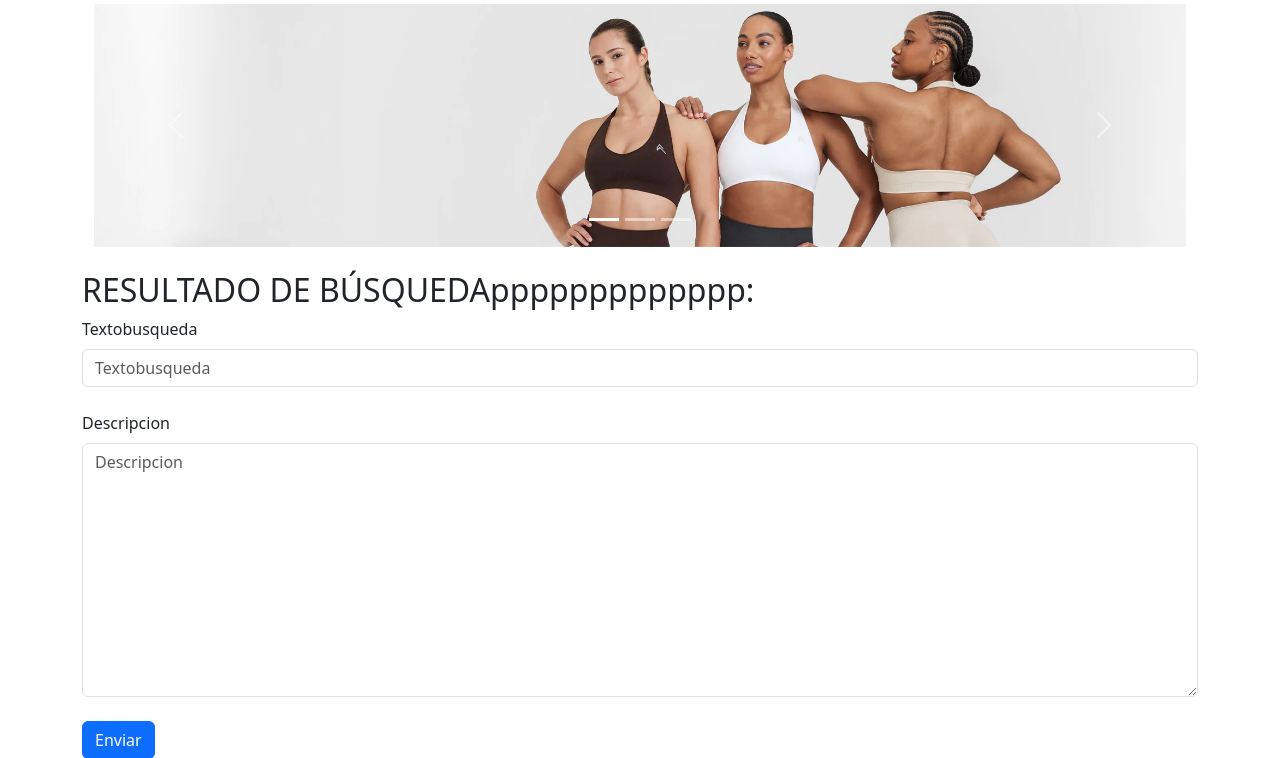
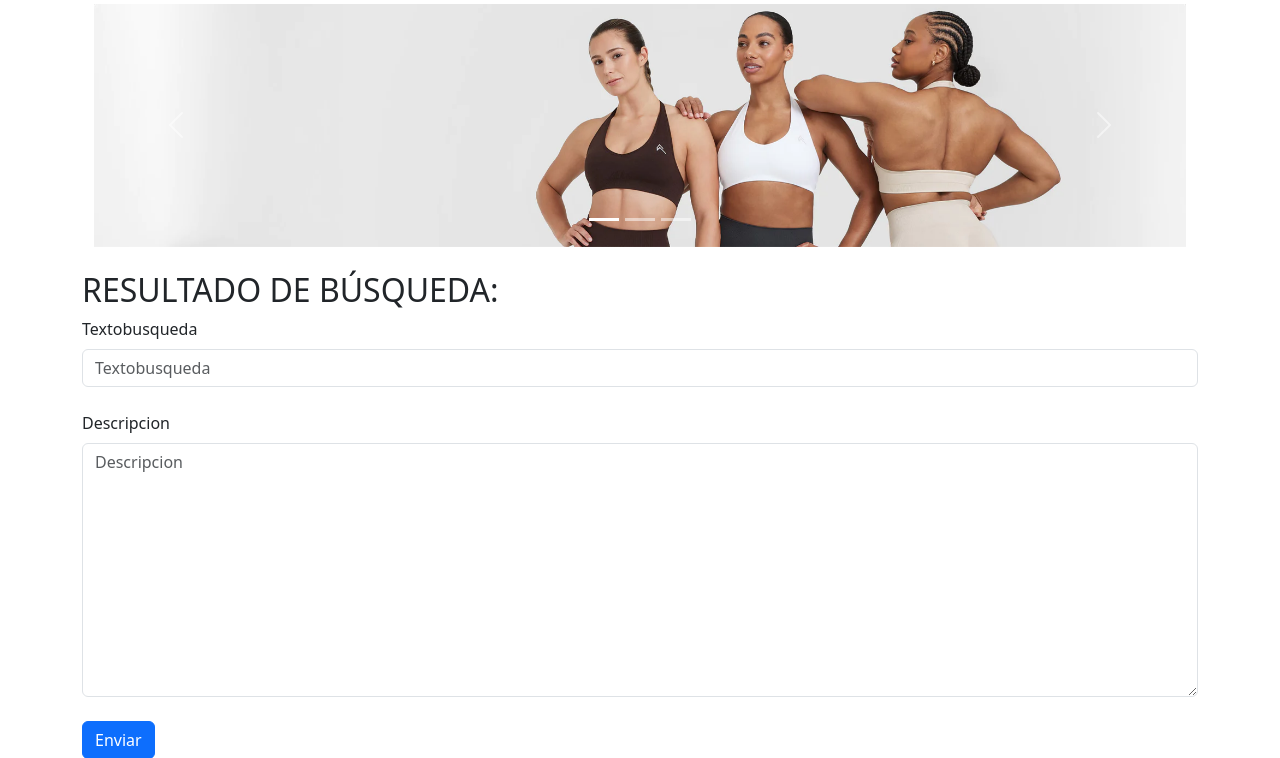
Before and after one commit to Gabbies20/App_Fitness_Cliente, a Django app: page /ejercicios/busqueda_avanzada in a window 1280 px wide. Shown: the part 178-936 px from the top of the page. Run offline with Django 3.2, Linux system fonts and the light colour scheme; some libraries are stand-ins or nearby versions.

Commit message:
Creada busqueda vanzada de ejercicio

```diff
--- a/fitness/templates/fitness/ejercicio/busqueda_avanzada.html
+++ b/fitness/templates/fitness/ejercicio/busqueda_avanzada.html
@@ -3,7 +3,7 @@
 
 {% block cabecera%}
 <br>
-  <h2>RESULTADO DE BÚSQUEDAppppppppppppp:</h2>
+  <h2>RESULTADO DE BÚSQUEDA:</h2>
 {% endblock %}
 
 {% block contenido %}
--- a/fitness/views.py
+++ b/fitness/views.py
@@ -33,13 +33,14 @@ VISTAS DE EJERCICIO:
 def ejercicios_lista_api(request):
     #Obtenemos los ejercicios.
     headers = {'Authorization':'Bearer KympJJ2dEtlQ3FVqTI9rpMV7m4rTFW'}
+    #Debi acceder a la URL y no me muestra nada, de forma interna me esta dando un error 400. Ahora al crear 'headers' con su respectivo token me muestra ya los ejercicios.
     response = requests.get('http://127.0.0.1:8000/api/v1/ejercicios',headers=headers)
     #response = requests.get('http://gabrielapinzon.pythonanywhere.com/api/v1/ejercicios',headers=headers)
     #Transformamos la respuesta de json.
     ejercicios = response.json()
     return render(request, 'fitness/lista_api.html',{'ejercicios_mostrar':ejercicios})
 
-#Debi acceder a la URL y no me muestra nada, de forma interna me esta dando un error 400. Ahora al crear 'headers' con su respectivo token me muestra ya los ejercicios.
+
 def ejercicio_busqueda_simple(request):
     formulario = BusquedaEjercicioForm(request.GET)
 
@@ -56,6 +57,7 @@ def ejercicio_busqueda_simple(request):
         return redirect(request.META["HTTP_REFERER"])
     else:
         return redirect("index")
+
 
 def ejercicio_busqueda_avanzada(request):
     if(len(request.GET) > 0):
```
